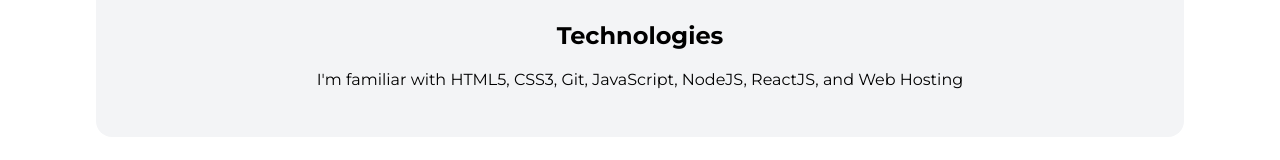
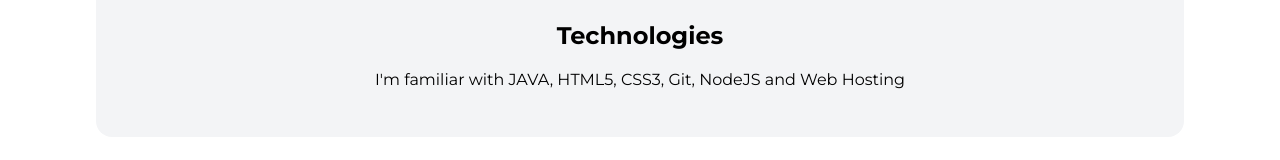
Before and after one commit to vishal100/VishalChaudhary-Portfolio, a plain HTML site: page index.html in a window 1280 px wide. Shown: the part 725-885 px from the top of the page. Drawn offline with Linux system fonts and the light colour scheme.

Commit message:
update index

```diff
--- a/index.html
+++ b/index.html
@@ -33,7 +33,7 @@
       <div class="container container-center">
         <h1>Technologies</h1>
         <p>
-          I'm familiar with HTML5, CSS3, Git, JavaScript, NodeJS, ReactJS, and
+          I'm familiar with JAVA, HTML5, CSS3, Git, NodeJS and
           Web Hosting
         </p>
       </div>
```
